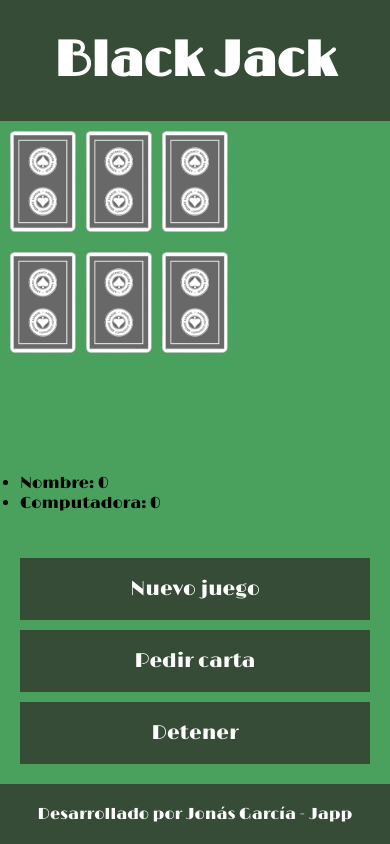
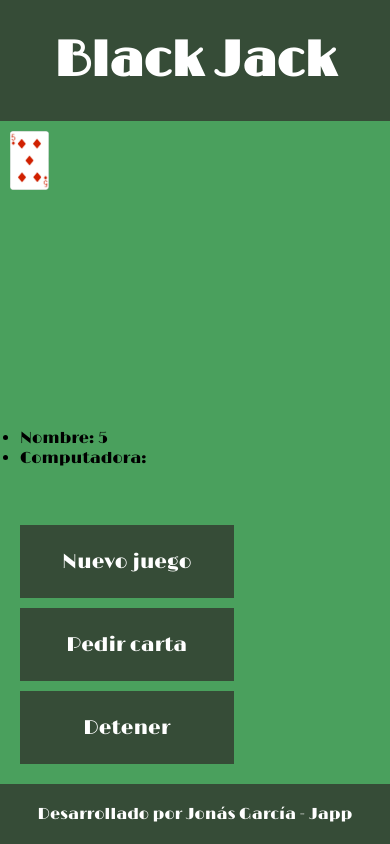
Before and after one commit to JappIC/BlackjackJS, a plain HTML site: page index.html in a window 390 px wide. Both pictures are taken after a click on the button "Pedir carta". Drawn offline with nearby package versions, Linux system fonts and the light colour scheme.

Commit message:
v0.2
Se añadió gran parte de la lógica del juego

```diff
--- a/assets/css/styles.css
+++ b/assets/css/styles.css
@@ -10,14 +10,13 @@ body{
 main{
     display: grid;
     grid-template-areas:
-        "header header"
-        "tapete opciones"
-        "footer footer"
+        "header"
+        "tablero"
+        "footer"
     ;
-    grid-template-columns: 1fr 35%;
+    grid-template-columns: 1fr;
     grid-template-rows: auto 1fr auto;
     background-color: #4aa05d;
-    width: 100vw;
     height: 100vh;
 }
 
@@ -26,6 +25,15 @@ main header{
     padding: 30px 10px;
     background-color: #364c37;
     grid-area: header;
+}
+
+main .tablero{
+    grid-area: tablero;
+    display: grid;
+    grid-template-areas:
+        "tapete opciones"
+    ;
+    grid-template-columns: 1fr 35%;
 }
 
 main header h1{
@@ -93,16 +101,11 @@ main footer a{
 }
 
 @media only screen and (max-width: 700px) {
-    main{
-        display: grid;
+    main .tablero{
         grid-template-areas:
-            "header"
             "tapete"
             "opciones"
-            "footer"
         ;
-        grid-template-columns: 1fr;
-        grid-template-rows: auto 1fr 1fr auto;
     }
 
     main .opciones button{
--- a/assets/js/juego.js
+++ b/assets/js/juego.js
@@ -1,12 +1,33 @@
+// REFERENCIAS DE LA BARAJA
 let deck = [];
 const tipos = ['C','D','H','S'];
 const figuras = ['A','J','Q','K'];
 
-// funcion para crear nueva baraja
+// REFERENCIAS DE LOS PUNTOS DE LOS JUGADORES
+let puntosJugador = 0;
+let puntosComputadora = 0;
+
+/*
+btnNuevoJuego
+btnPedirCarta
+btnPararJuego
+*/
+
+// REFERENCIAS DEL HTML
+const btnPedirCarta = document.querySelector('#btnPedirCarta');
+const btnDetener = document.querySelector('#btnDetener');
+const puntosJ = document.querySelector('#puntosJ');
+const barajaJ = document.querySelector('#barajaJ');
+const puntosC = document.querySelector('#puntosC');
+const barajaC = document.querySelector('#barajaC');
+
+//<img src="./assets/cartas/grey_back.png" alt="Trasera de carta Gris">
+
+// FUNCION PARA CREAR UNA NUEVA BARAJA
 const crearDeck = () => {
 
     // Tipo de carta
-    for( let i = 2; i<=10 ; i++){
+    for( let i = 2; i<=10; i++){
         for (let tipo of tipos) {
             deck.push( i + tipo );
         }
@@ -21,34 +42,102 @@ const crearDeck = () => {
 
     // _.shuffle para que la baraja sea aleatoria. Metodo de Underscore JS
     deck = _.shuffle(deck);
-    console.log(deck);
 
     return deck;
 }
-
 crearDeck();
 
-// Funcion de solicitud de carta
+// FUNCION DE SOLICITUD DE CARTA
 const pedirCarta = () =>{
 
     if( deck.length === 0 ){
-        throw 'No hay más cartas en el deck';
+        throw 'No hay más cartas en la baraja';
     }
 
     const carta = deck.pop();
+    return carta;
 }
-
 pedirCarta();
 
-// Valor de las cartas
+// VALOR DE LAS CARTAS RECIBIDAS
 const valorCarta = (carta) => {
 
     // Oviamos la última letra del string
     const valor = carta.substring(0, carta.length - 1);
 
-    // Calculamos el valor de la carta si contiene una letra
-    return (isNaN( valor )) ?
-           ( valor === 'A' ) ? 11 : 10
-           : valor * 1;
+    /**
+     * Calculamos el valor de la carta si contiene una letra
+     *
+     * - isNaN Evalua si es un numero o no
+     */
+    return ( isNaN( valor ))
+            ? ( valor === 'A' ) ? 11 : 10
+           // Si es un numero lo multiplicamos por 1 para que deje de comportarse como un string
+            : valor * 1;
 
 }
+
+// TURNO DE LA COMPUTADORA
+const turnoComputadora = ( puntosMinimos ) => {
+    do{
+        const carta = pedirCarta();
+
+        // Puntos jugador
+        puntosComputadora = puntosComputadora + valorCarta(carta);
+        puntosC.innerText = puntosComputadora;
+
+        // Baraja jugador
+        const imgCarta = document.createElement('img');
+        imgCarta.src = `./assets/cartas/${carta}.png`;
+        //imgCarta.classList.add('carta');
+        barajaC.append( imgCarta );
+
+        if( puntosMinimos > 21 ){
+            break;
+        }
+
+    } while( (puntosComputadora < puntosMinimos) && (puntosMinimos <= 21) ){
+
+    }
+}
+
+// EVENTOS
+btnPedirCarta.addEventListener('click', ()=>{
+
+    const carta = pedirCarta();
+
+    // Puntos jugador
+    puntosJugador = puntosJugador + valorCarta(carta);
+    puntosJ.innerText = puntosJugador;
+
+    // Baraja jugador
+    const imgCarta = document.createElement('img');
+    imgCarta.src = `./assets/cartas/${carta}.png`;
+    //imgCarta.classList.add('carta');
+    barajaJ.append( imgCarta );
+
+    // Resultado jugador
+    if( puntosJugador > 21 ){
+
+        btnPedirCarta.disabled = true;
+        btnDetener.disabled = true;
+        turnoComputadora(puntosJugador);
+
+    } else if ( puntosJugador === 21 ) {
+
+        btnPedirCarta.disabled = true;
+        btnDetener.disabled = true;
+        turnoComputadora(puntosJugador);
+
+    }
+
+});
+
+// EVENTOS
+btnDetener.addEventListener('click', ()=>{
+    btnPedirCarta.disabled = true;
+    btnDetener.disabled = true;
+
+    turnoComputadora( puntosJugador );
+
+});
--- a/index.html
+++ b/index.html
@@ -12,30 +12,26 @@
     <main>
         <header><h1>Black Jack</h1></header>
 
-
+        <section class="tablero">
             <div class="tapete">
-            <div class="baraja barajaJ">
-                <img src="./assets/cartas/grey_back.png" alt="Trasera de carta Gris">
-                <img src="./assets/cartas/grey_back.png" alt="Trasera de carta Gris">
-                <img src="./assets/cartas/grey_back.png" alt="Trasera de carta Gris">
+                <div id="barajaJ" class="baraja barajaJ">
+                    <!--<img src="./assets/cartas/grey_back.png" alt="Trasera de carta Gris">-->
                 </div>
-            <div class="baraja barajaC">
-                <img src="./assets/cartas/grey_back.png" alt="Trasera de carta Gris">
-                <img src="./assets/cartas/grey_back.png" alt="Trasera de carta Gris">
-                <img src="./assets/cartas/grey_back.png" alt="Trasera de carta Gris">
+                <div id="barajaC" class="baraja barajaC">
+                    <!--<img src="./assets/cartas/grey_back.png" alt="Trasera de carta Gris">-->
                 </div>
             </div>
 
             <div class="opciones">
                 <ul>
-                <li>Nombre: 0</li>
-                <li>Computadora: 0</li>
+                    <li>Nombre: <span id="puntosJ" class="puntosJ"></span></li>
+                    <li>Computadora: <span id="puntosC" class="puntosC"></span></li>
                 </ul>
-            <button>Nuevo juego</button>
-            <button>Pedir carta</button>
-            <button>Detener</button>
+                <button id="btnNuevoJuego">Nuevo juego</button>
+                <button id="btnPedirCarta">Pedir carta</button>
+                <button id="btnDetener">Detener</button>
             </div>
-
+        </section>
 
         <footer>Desarrollado por Jonás García - <a href="https/www.japp.es">Japp</a></footer>
     </main>
```
Lines whose indentation alone changed are shown as unchanged.
